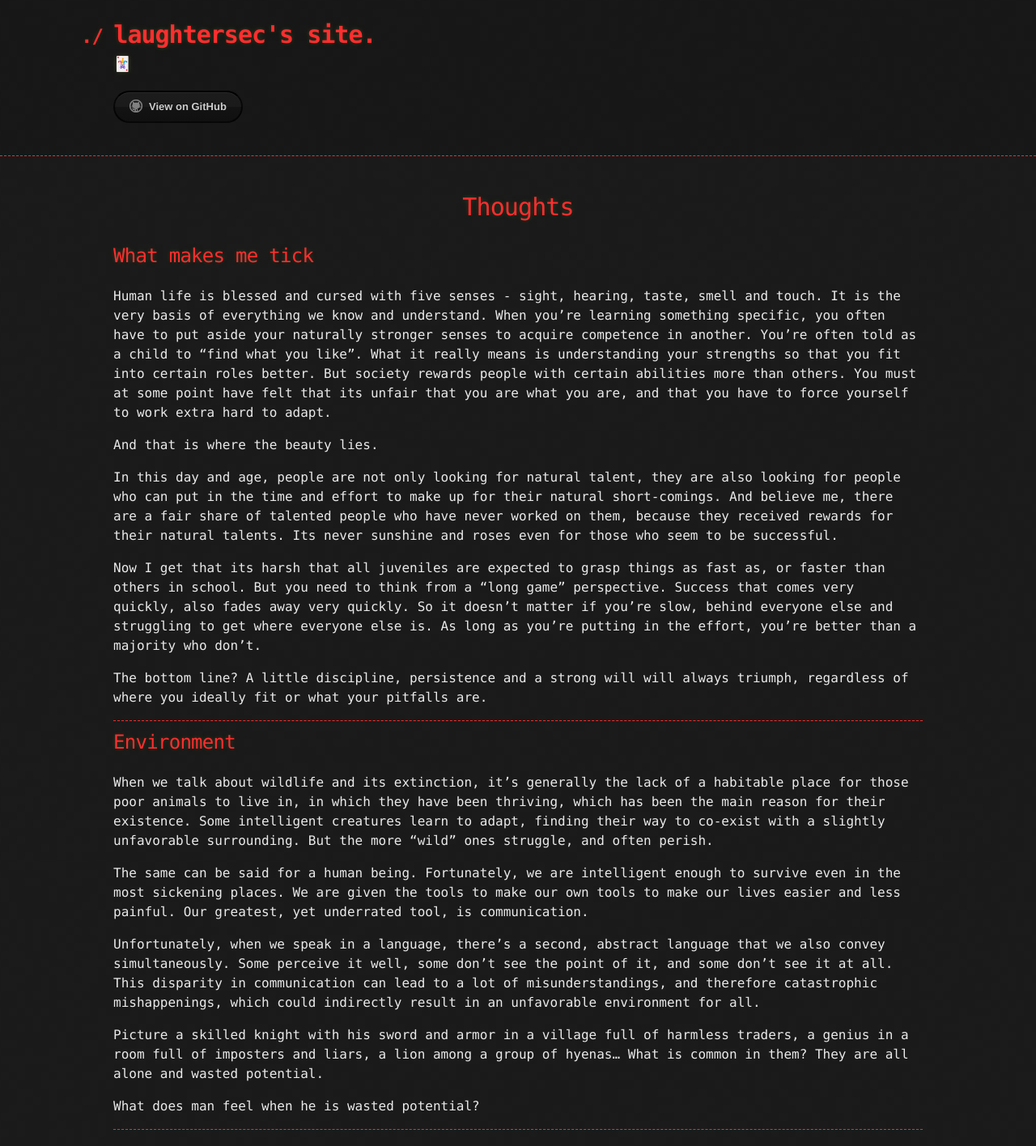
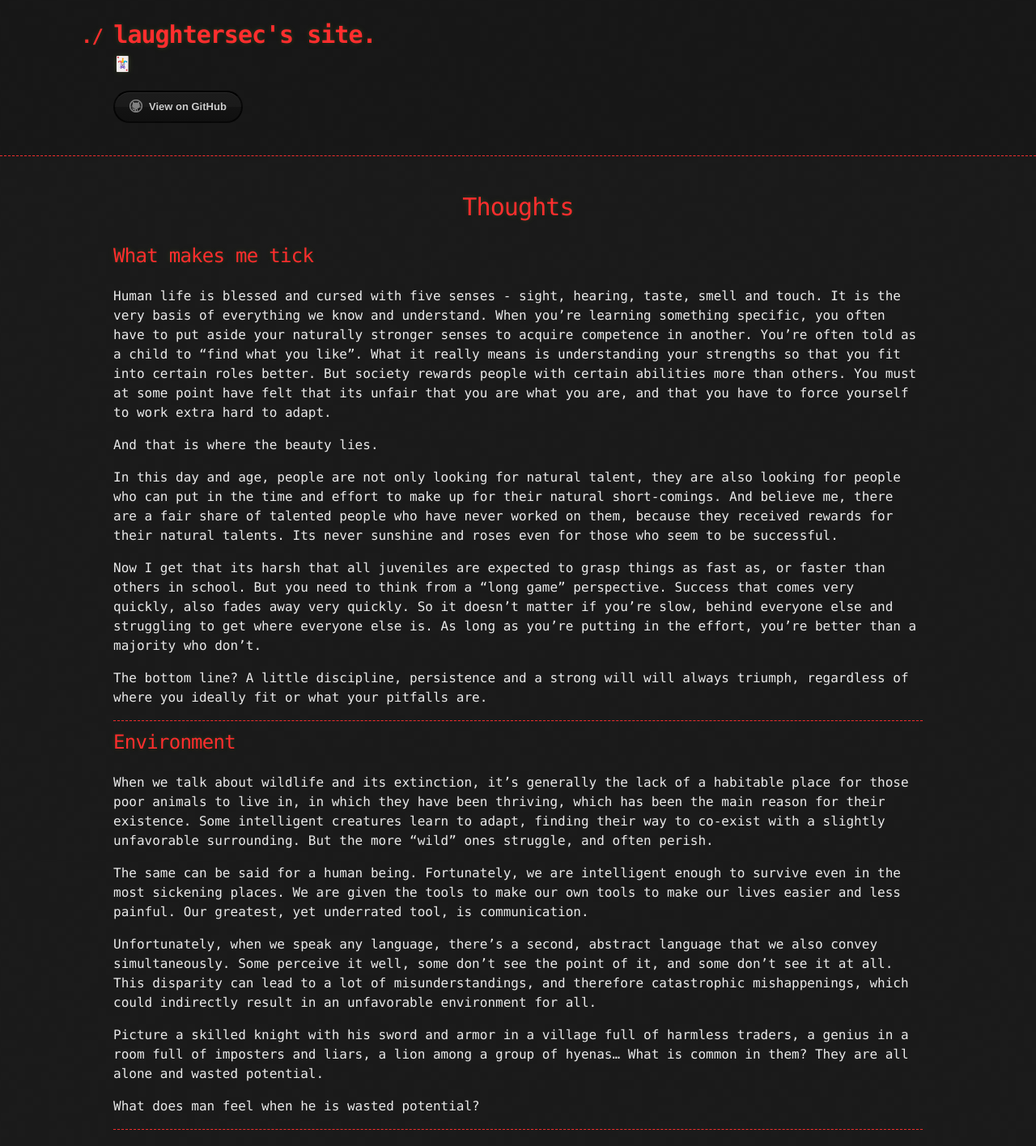
Before and after one commit to laughtersec/laughtersec.github.io, a Jekyll site: the page built from pages/thoughts.md, in a window 1280 px wide. Shown: the whole page at 81% size. Built offline with Jekyll 4.4.1, drawn with Linux system fonts in a browser that asks for light colours; our own code applies the rules of GitHub Pages for plain Markdown files.

Commit message:
Update thoughts.md

```diff
--- a/pages/thoughts.md
+++ b/pages/thoughts.md
@@ -23,7 +23,7 @@ When we talk about wildlife and its extinction, it's generally the lack of a hab
 
 The same can be said for a human being. Fortunately, we are intelligent enough to survive even in the most sickening places. We are given the tools to make our own tools to make our lives easier and less painful. Our greatest, yet underrated tool, is communication.
 
-Unfortunately, when we speak in a language, there's a second, abstract language that we also convey simultaneously. Some perceive it well, some don't see the point of it, and some don't see it at all. This disparity in communication can lead to a lot of misunderstandings, and therefore catastrophic mishappenings, which could indirectly result in an unfavorable environment for all.
+Unfortunately, when we speak any language, there's a second, abstract language that we also convey simultaneously. Some perceive it well, some don't see the point of it, and some don't see it at all. This disparity can lead to a lot of misunderstandings, and therefore catastrophic mishappenings, which could indirectly result in an unfavorable environment for all.
 
 Picture a skilled knight with his sword and armor in a village full of harmless traders, a genius in a room full of imposters and liars, a lion among a group of hyenas... What is common in them? They are all alone and wasted potential.
 
```
